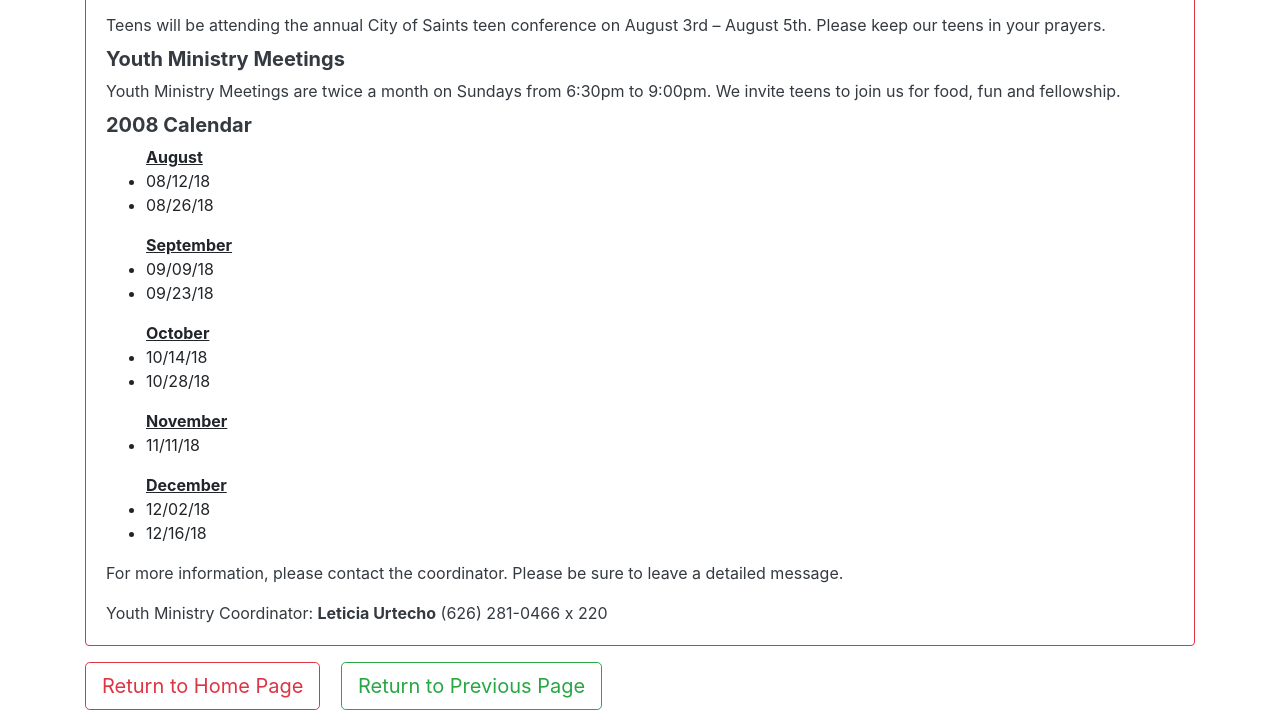
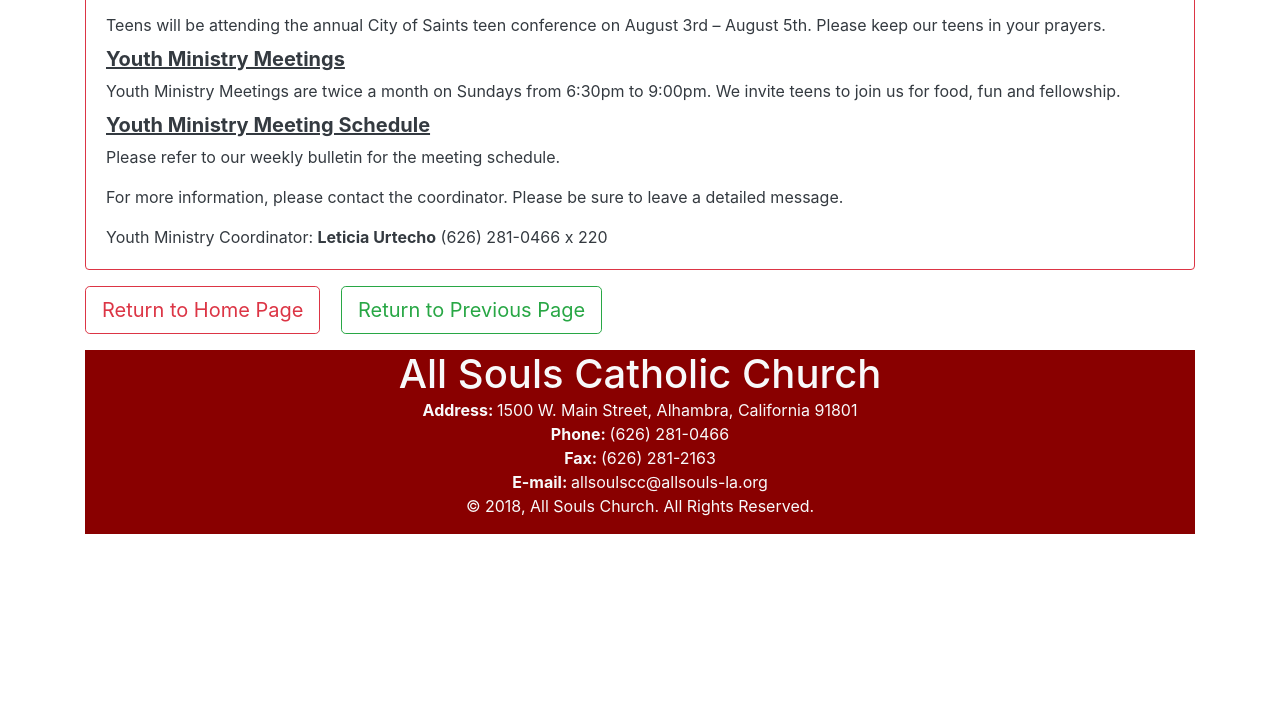
Before and after one commit to Jordanton/all-souls-webpage, a website: page youth-ministry.html in a window 1280 px wide. Shown: the part 509-1232 px from the top of the page. After the commit the page ends 1043 px from the top, so only its background shows below. Drawn offline with Linux system fonts and the light colour scheme.

Commit message:
Add changes to index.html, bulletin.html, and youth-ministry.html

```diff
--- a/youth-ministry.html
+++ b/youth-ministry.html
@@ -43,40 +43,13 @@
 
                   <p class="card-text text-dark">Teens will be attending the annual City of Saints teen conference on August 3rd – August 5th.  Please keep our teens in your prayers.</p>
 
-                  <p class="card-subtitle text-dark h5 mb-2"><strong>Youth Ministry Meetings</strong></p>
+                  <p class="card-subtitle text-dark h5 mb-2"><strong><u>Youth Ministry Meetings</u></strong></p>
 
                   <p class="card-text text-dark">Youth Ministry Meetings are twice a month on Sundays from 6:30pm to 9:00pm. We invite teens to join us for food, fun and fellowship.</p>
 
-                  <p class="card-subtitle text-dark h5 mb-2"><strong>2008 Calendar</strong></p>
+                  <p class="card-subtitle text-dark h5 mb-2"><strong><u>Youth Ministry Meeting Schedule</u></strong></p>
 
-                  <ul class="card-text">
-                     <strong><u>August</u></strong>
-                     <li>08/12/18</li>
-                     <li>08/26/18</li>
-                  </ul>
-
-                  <ul class="card-text">
-                     <strong><u>September</u></strong>
-                     <li>09/09/18</li>
-                     <li>09/23/18</li>
-                  </ul>
-
-                  <ul class="card-text">
-                     <strong><u>October</u></strong>
-                     <li>10/14/18</li>
-                     <li>10/28/18</li>
-                  </ul>
-
-                  <ul class="card-text">
-                     <strong><u>November</u></strong>
-                     <li>11/11/18</li>
-                  </ul>
-
-                  <ul class="card-text">
-                     <strong><u>December</u></strong>
-                     <li>12/02/18</li>
-                     <li>12/16/18</li>
-                  </ul>
+                  <p class="card-text text-dark">Please refer to our weekly bulletin for the meeting schedule.</p>
 
                   <p class="card-text text-dark">For more information, please contact the coordinator. Please be sure to leave a detailed message.</p>
 
```
Also changed, not shown: bulletin.html (+7 -7 lines), index.html (+6 -6 lines).
